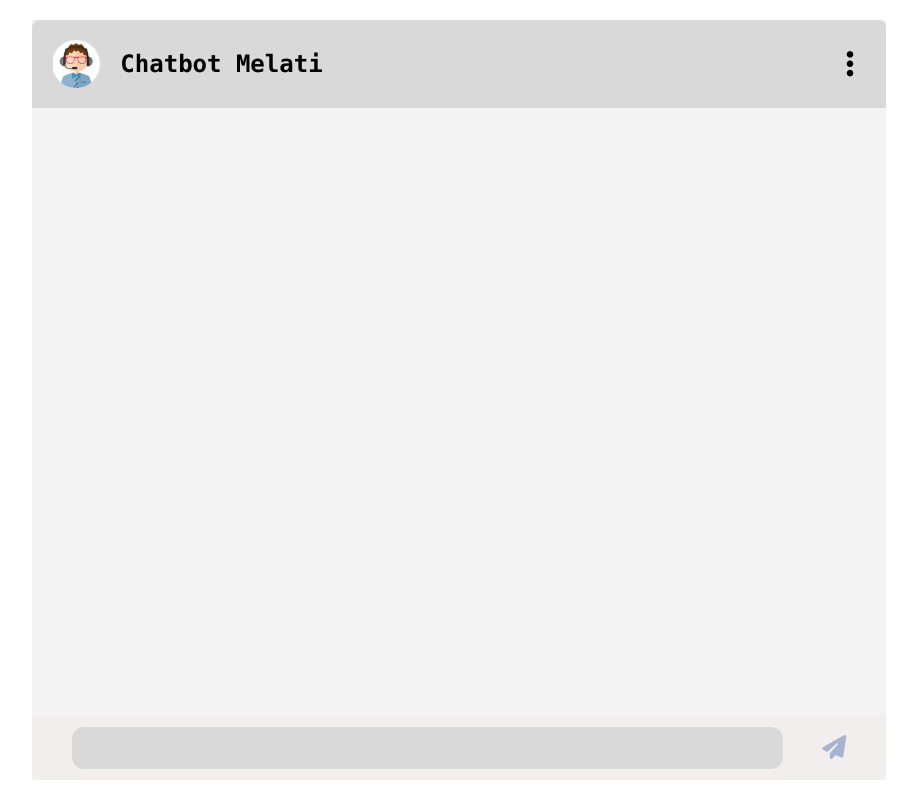
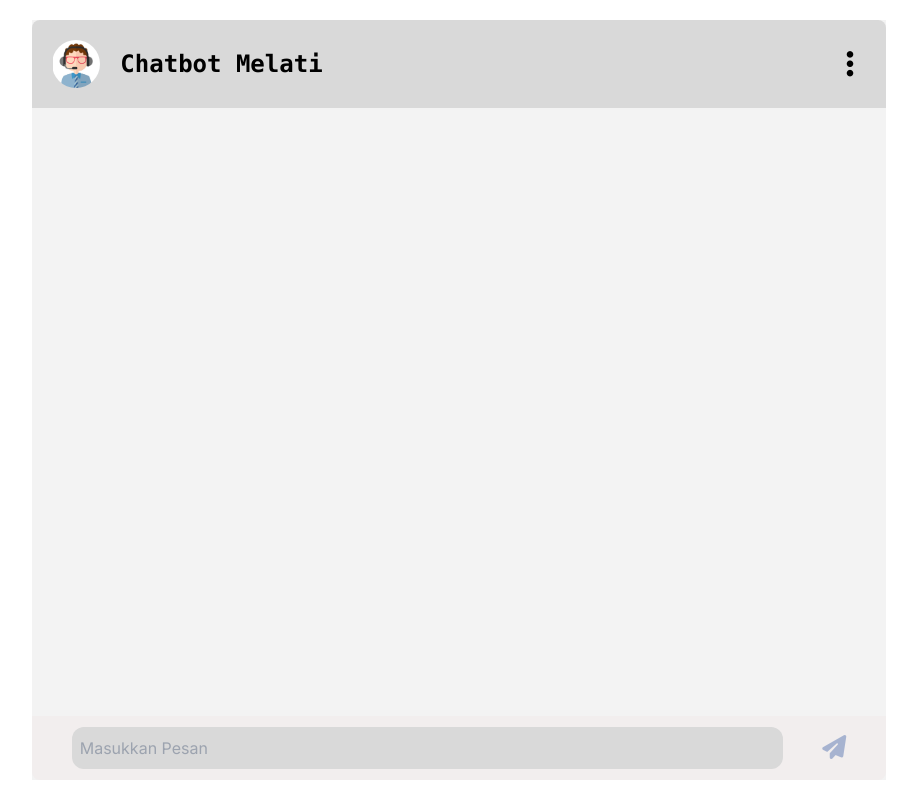
Before and after one commit to Syaipuddin/rlb-chatbot-ui, a Next.js app: page / in a window 1280 px wide. Shown: the whole page, without its empty margins (181-1098 px from the left). Built offline with nearby package versions, Linux system fonts and the light colour scheme; no server answers.

Commit message:
ADD w to chatbox

```diff
--- a/app/page.tsx
+++ b/app/page.tsx
@@ -104,7 +104,7 @@ function chatboxTarget( e : chatObject, index: number ) {
   );
 
   return (
-    <div key={e.id} className="relative flex gap-2 ms-4 max-w-[23vw] md:max-w-[30vw]">
+    <div key={e.id} className="relative flex gap-2 ms-4 max-w-[30vw]">
       <div className="h-fit w-fit bg-bubble-main p-2 rounded-md">
         <p className="w-full bg-blue md:text-xl">{e.msg}</p>
       </div>
@@ -202,7 +202,7 @@ function chatboxTarget( e : chatObject, index: number ) {
 
               }
        } className="w-full h-[12vh] md:h-[8vh] fixed bottom-0 textInput flex items-center justify-evenly bg-textInputMain md:w-4/6 lg:mb-5 lg:rounded-b-lg">
-            <input onChange={(e)=>setTextBox(e.target.value)} value={textbox} className="h-[65%] w-5/6 bg-bubble-main rounded-xl p-2"/>
+            <input onChange={(e)=>setTextBox(e.target.value)} value={textbox} placeholder="Masukkan Pesan" className="h-[65%] w-5/6 bg-bubble-main rounded-xl p-2"/>
             <div className="W-1/6 cursor-pointer" onClick={() => {
                 setInput(textbox);
                 setTextBox("");
```
